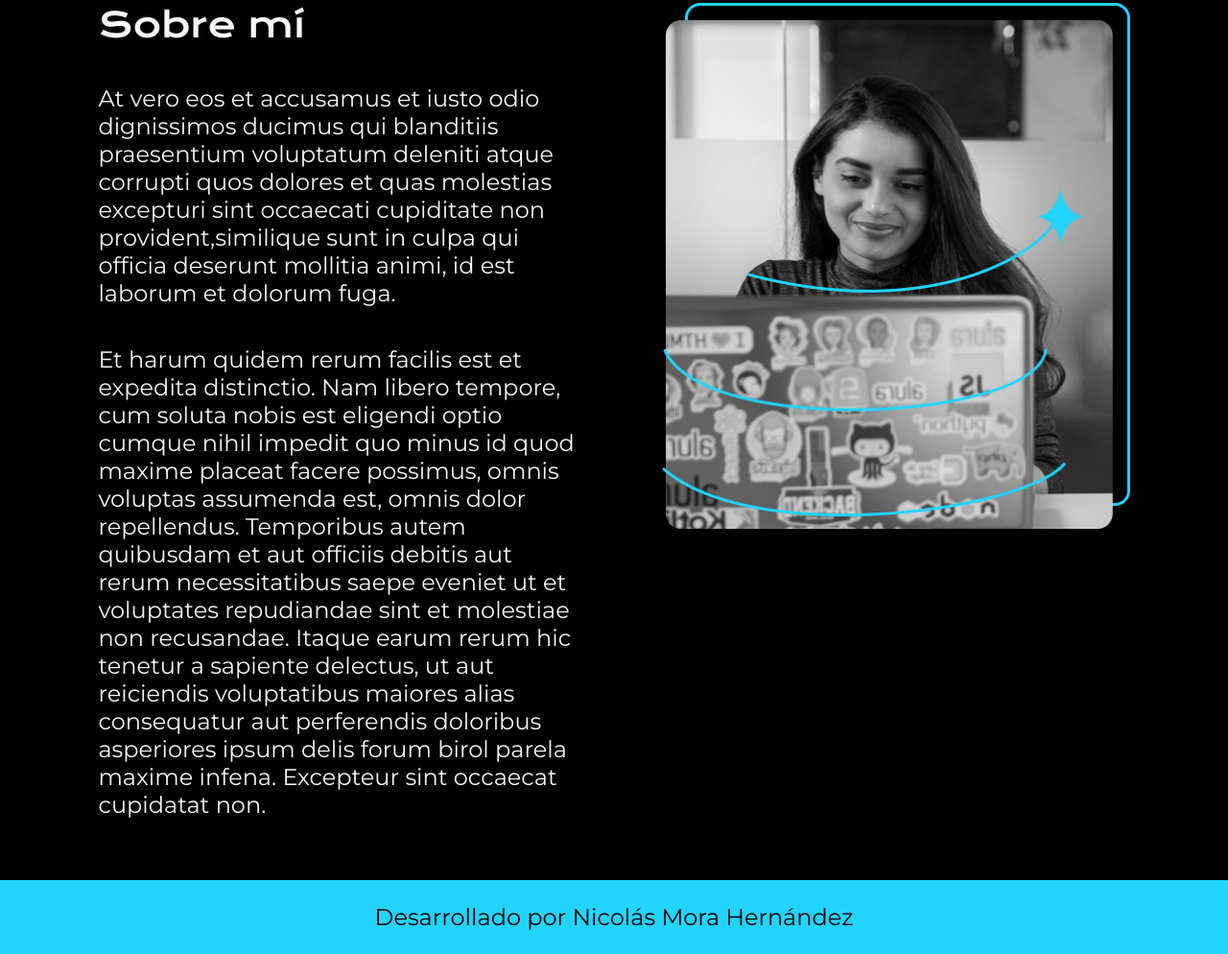
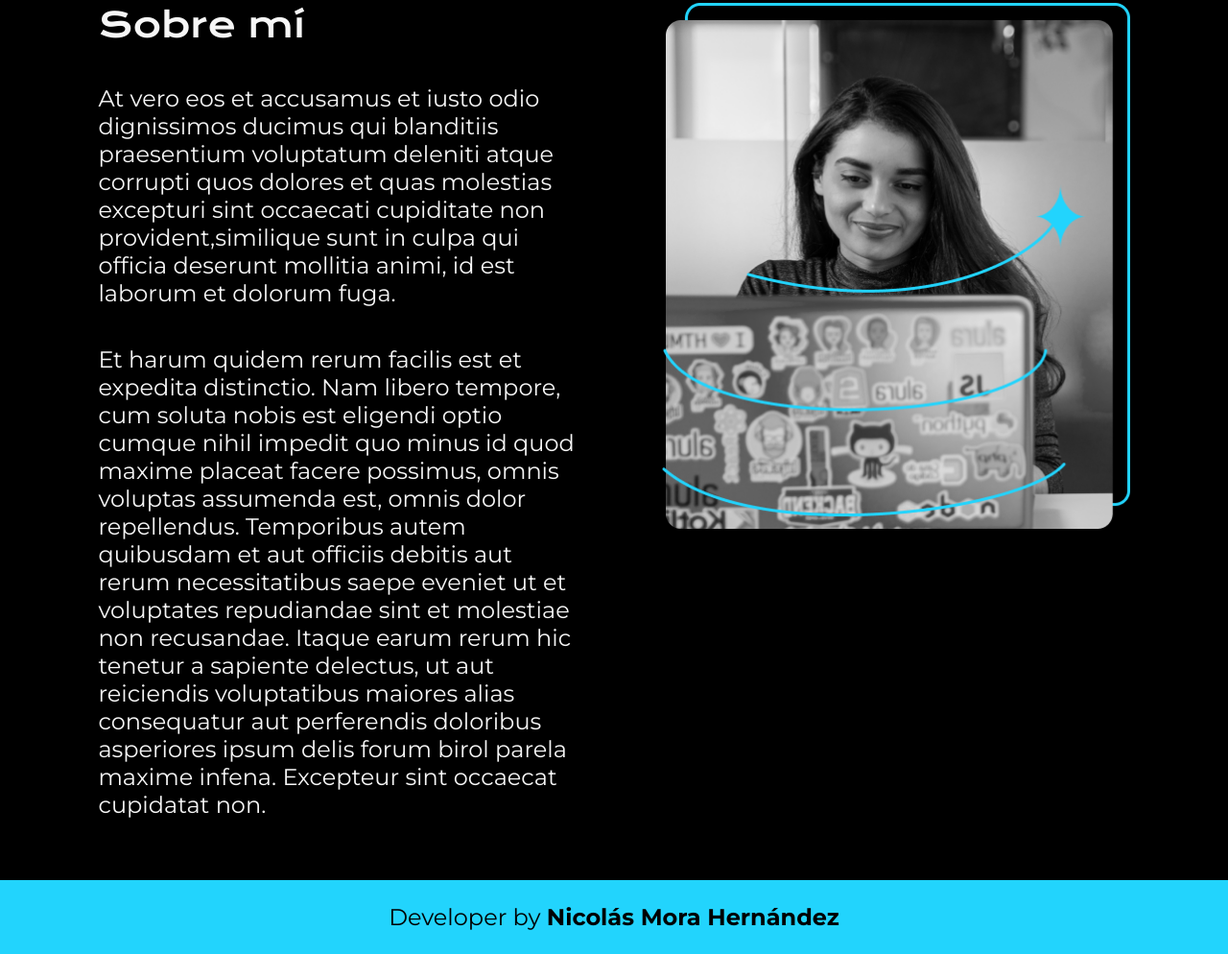
Before and after one commit to Nicolasmorahernandez/PaginaWeb, a plain HTML site: page about.html in a window 1280 px wide. Shown: the part 141-1135 px from the top of the page at 96% size. Drawn offline with nearby package versions, Linux system fonts and the light colour scheme.

Commit message:
about.html

```diff
--- a/about.html
+++ b/about.html
@@ -50,7 +50,7 @@
 
     </main>
     <footer class="footer">
-        <p> Desarrollado por Nicolás Mora Hernández</p>
+        <p>Developer by <strong>Nicolás Mora Hernández</strong></p>
     </footer>
 </body>
 </html>
```
